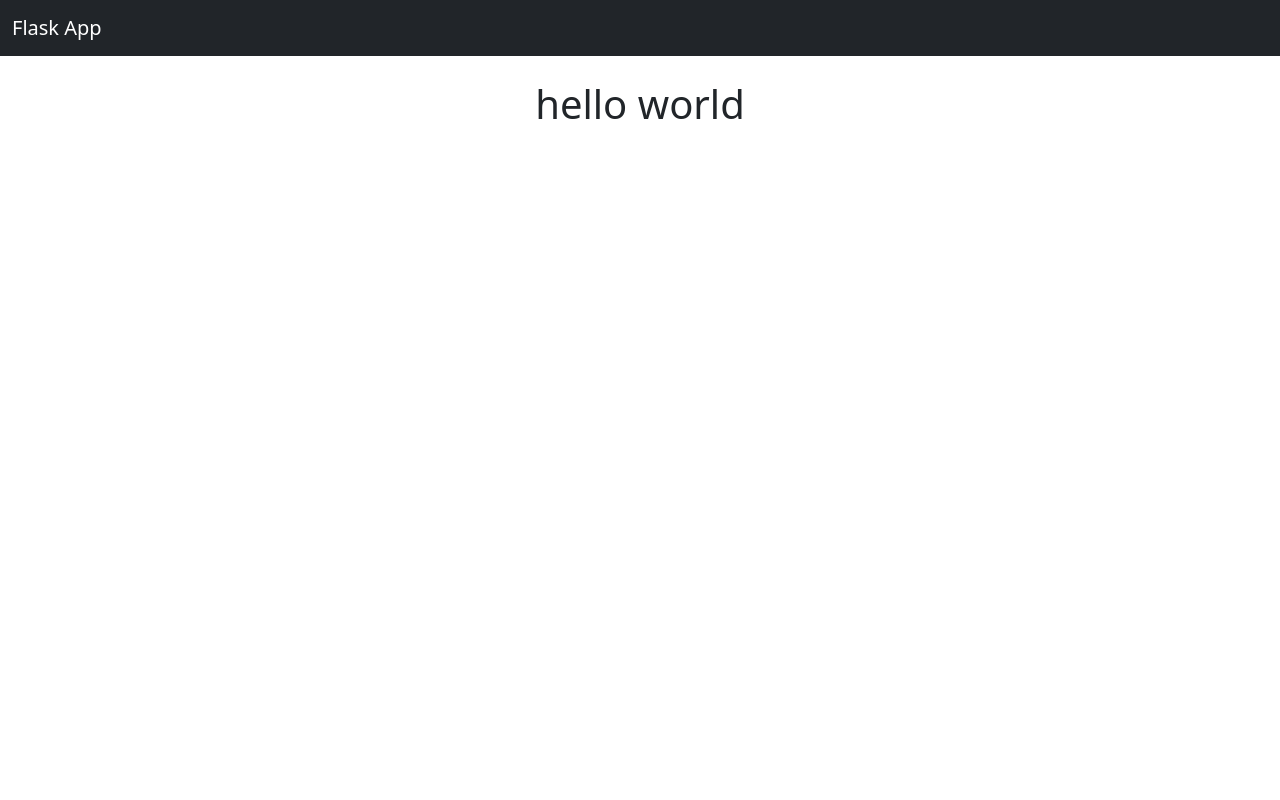
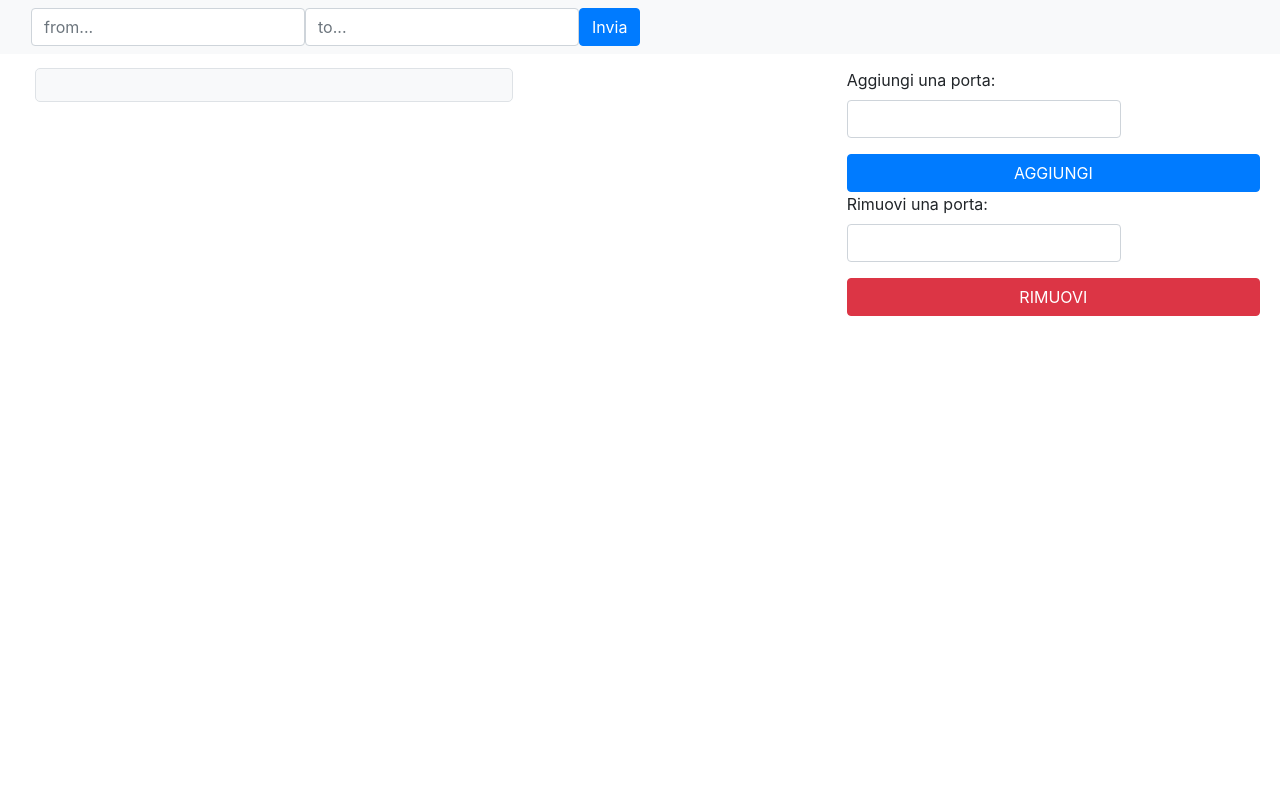
Before and after one commit to simonecocco/mirto, a Flask app: page /home in a window 1280 px wide. Run offline with Flask 3, Linux system fonts and the light colour scheme; data that the repository does not hold is empty; some libraries are stand-ins or nearby versions.

Commit message:
basic frontend page

```diff
--- /dev/null
+++ b/controllers/static/css/base.css
@@ -0,0 +1,60 @@
+body {
+    display: flex;
+    justify-content: space-between;
+    align-items: flex-start;
+    padding: 20px;
+    height: 100vh;
+    margin: 0;
+    font-family: Arial, sans-serif;
+}
+
+#packet-data {
+    width: 60%;
+    padding: 15px;
+    border: 1px solid #ddd;
+    border-radius: 5px;
+    background-color: #f9f9f9;
+    overflow-y: auto;
+    max-height: 90vh;
+    box-sizing: border-box;
+}
+
+#packet-data p {
+    border: 1px solid #ccc;
+    padding: 10px;
+    margin-bottom: 10px;
+    border-radius: 5px;
+    background-color: #e9e9e9;
+}
+
+.button-container {
+    display: flex;
+    flex-direction: column;
+    gap: 15px;
+    width: 30%;
+    box-sizing: border-box;
+}
+
+button {
+    padding: 12px;
+    font-size: 16px;
+    background-color: #4CAF50;
+    color: white;
+    border: none;
+    border-radius: 5px;
+    cursor: pointer;
+    transition: background-color 0.3s ease;
+}
+
+button:hover {
+    background-color: #45a049;
+}
+
+input[type="port"] {
+    padding: 12px;
+    font-size: 16px;
+    border-radius: 5px;
+    border: 1px solid #ccc;
+    width: 100%;
+    box-sizing: border-box;
+}
--- a/controllers/templates/base.html
+++ b/controllers/templates/base.html
@@ -1,27 +1,118 @@
-<!DOCTYPE html>
-<html lang="en">
+<html lang="it">
 <head>
     <meta charset="UTF-8">
-    <meta name="viewport" content="width=device-width, initial-scale=1">
-    <title>{% block title %}My Flask App{% endblock %}</title>
+    <meta name="viewport" content="width=device-width, initial-scale=1.0">
+    <title>Mirto</title>
+    <link rel="stylesheet" href="{{ url_for('static', filename='css/base.css') }}">
+    <link rel="stylesheet" href="https://maxcdn.bootstrapcdn.com/bootstrap/4.5.2/css/bootstrap.min.css">
+    <script>
+        function getSamples(){      // TO BE FIXED
+            const from = document.getElementById("from").value;
+            const to = document.getElementById("to").value;
 
-    <!-- Bootstrap CSS -->
-    <link rel="stylesheet" href="https://cdn.jsdelivr.net/npm/bootstrap@5.3.0/dist/css/bootstrap.min.css">
+            const container = document.getElementById("packet-data");
+
+            container.innerHTML = "";
+
+            fetch("/packets?'from'=" + from + "&'to'=" + to)
+                .then(res => res.json())
+                .then(data => {
+                    let content = "";
+                    data.packets.forEach(pkt => {
+                        const pktElem = document.createElement("p");
+                        const ascii = String.fromCharCode(...pkt.bytes);
+                        pktElem.textContent = `packet n° ${pkt.n}: ${ascii}`;
+                        container.appendChild(pktElem);
+                    });
+                });
+        }
+
+        window.onload = function() {
+            getSamples();
+        };
+    </script>
 </head>
 <body>
-
-    <nav class="navbar navbar-expand-lg navbar-dark bg-dark">
+    <!-- NAVBAR -->
+    <nav class="navbar navbar-expand-lg navbar-light bg-light fixed-top w-100">
         <div class="container-fluid">
-            <a class="navbar-brand" href="#">Flask App</a>
+            <div class="collapse navbar-collapse" id="navbarNav">
+                <ul class="navbar-nav ms-auto">
+                    <li class="nav-item">
+                        <div class="d-flex align-items-center">
+                            <input type="number" min="0" class="form-control me-2" id="from" placeholder="from...">
+                        </div>
+                    </li>
+                    <li class="nav-item ms-3">
+                        <div class="d-flex align-items-center">
+                            <input type="number" min="1" class="form-control me-2" id="to" placeholder="to...">
+                        </div>
+                    </li>
+                    <li class="nav-item ms-3">
+                        <button class="btn btn-primary" onclick="getSamples()">Invia</button>
+                    </li>
+                </ul>
+            </div>
         </div>
     </nav>
 
-    <div class="container mt-4">
-        {% block content %}{% endblock %}
+    <div class="container-fluid mt-5">
+        <div class="row">
+            <div class="col-md-8">
+                <div id="packet-data" class="border p-3 bg-light">Caricamento...</div>
+            </div>
+            <div class="col-md-4">
+                <div class="row">
+                    <div class="form-group">
+                        <label for="port">Aggiungi una porta:</label>
+                        <input type="number" min="0" id="port" name="port" class="form-control" />
+                    </div>
+                    <button onclick="addPort()" class="btn btn-primary btn-block">AGGIUNGI</button>
+                </div>
+                <div class="row">
+                    <div class="form-group">
+                        <label for="port">Rimuovi una porta:</label>
+                        <input type="number" min="0" id="port" name="port" class="form-control" />
+                    </div>
+                    <button onclick="removePort()" class="btn btn-danger btn-block">RIMUOVI</button>
+                </div>
+            </div>
+        </div>
     </div>
+    <script>
+        function addPort() {
+            const port = document.getElementById("port").value;
 
-    <!-- Bootstrap JS -->
-    <script src="https://cdn.jsdelivr.net/npm/bootstrap@5.3.0/dist/js/bootstrap.bundle.min.js"></script>
+            fetch(`/services/${port}`, {
+                method: "POST"
+            })
+            .then(response => response.text())
+            .then(data => {
+                console.log(data);
+                alert(JSON.stringify(data));
+                location.reload();
+            })
+            .catch(err => console.error("Errore nella richiesta:", err));
+        }
 
+        function removePort() {
+            const port = document.getElementById("port").value;
+
+            fetch(`/services/${port}`, {
+                method: "DELETE"
+            })
+            .then(response => response.text())
+            .then(data => {
+                console.log(data);
+                alert(JSON.stringify(data));
+                location.reload();
+            })
+            .catch(err => console.error("Errore nella richiesta:", err));
+        }
+    </script>
+
+    <script src="https://code.jquery.com/jquery-3.5.1.slim.min.js"></script>
+    <script src="https://cdn.jsdelivr.net/npm/@popperjs/core@2.5.2/dist/umd/popper.min.js"></script>
+    <script src="https://maxcdn.bootstrapcdn.com/bootstrap/4.5.2/js/bootstrap.min.js"></script>
 </body>
 </html>
--- a/controllers/templates/index.html
+++ b/controllers/templates/index.html
@@ -1,7 +1,8 @@
+<!DOCTYPE html>
+{% block content %}
+    <head>
+        <link rel="icon" href="{{ url_for('static', filename='favicon.ico') }}" type="image/x-icon">
+    </head>
+{% endblock %}
+
 {% extends "base.html" %}
-
-{% block title %}Home{% endblock %}
-
-{% block content %}
-    <h1 class="text-center">hello world</h1>
-{% endblock %}
```
Also changed, not shown: controllers/static/favicon.ico (added).
